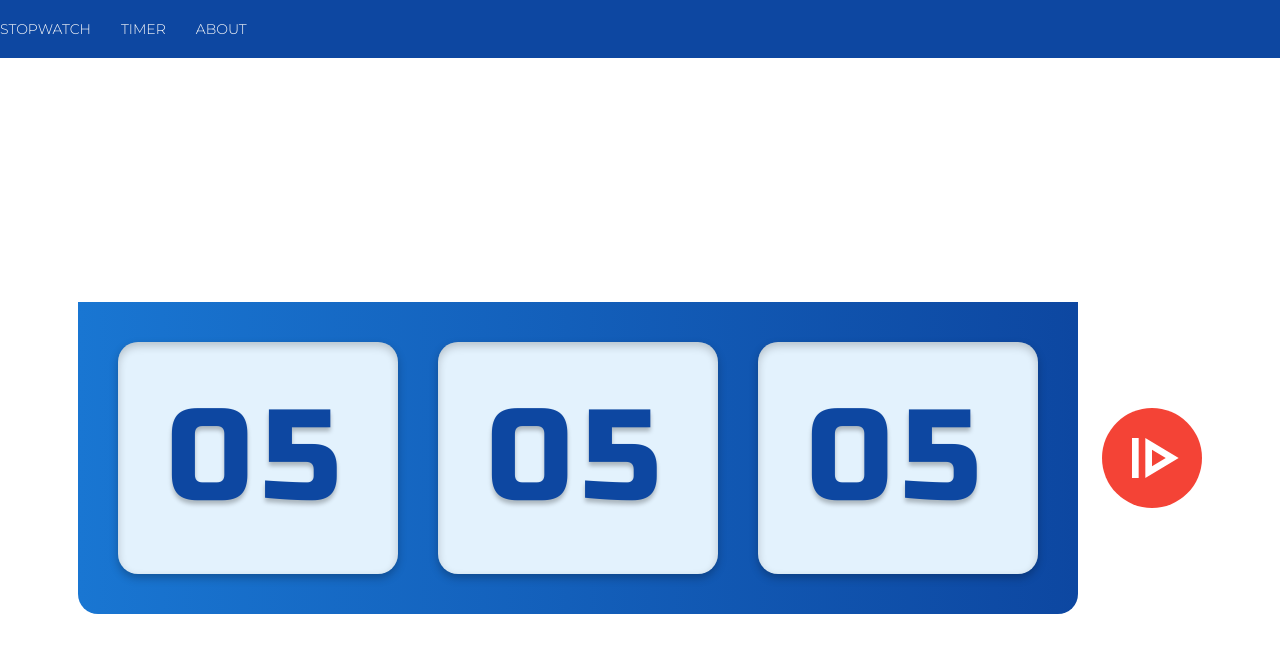
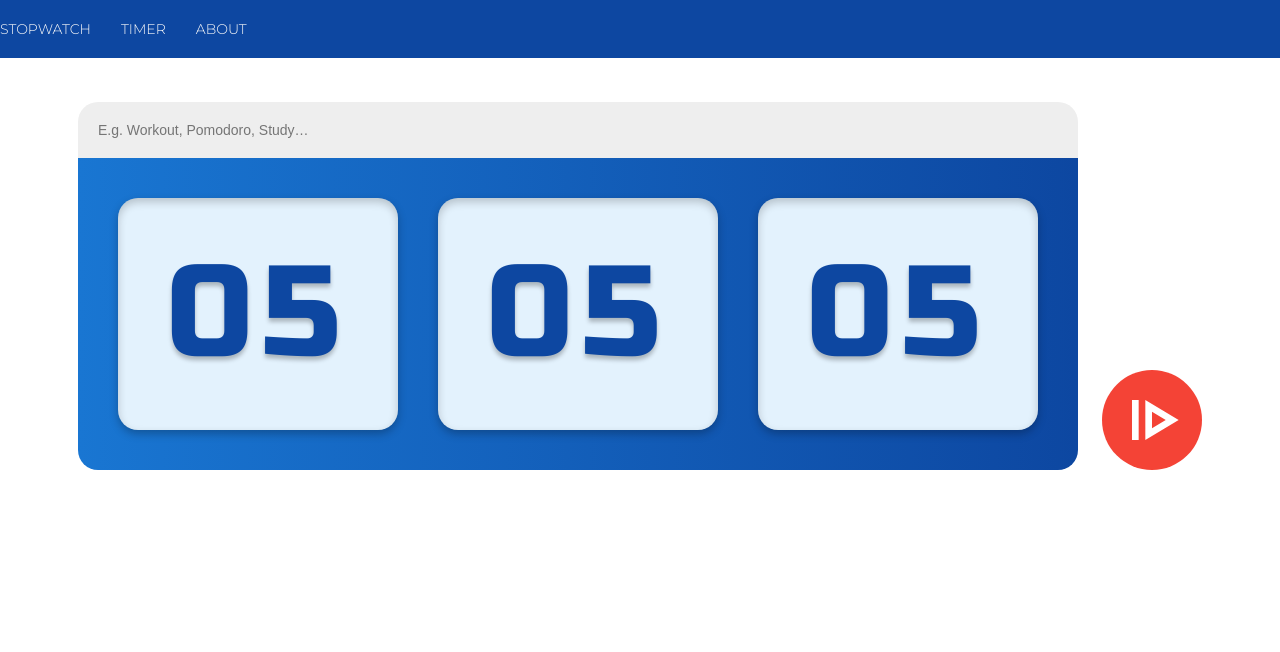
Before and after one commit to sirajularfin/simple-stopwatch, a Next.js app: page / in a window 1280 px wide. Shown: the top 652 px of the page. Built offline with nearby package versions, Linux system fonts and the light colour scheme; no server answers.

Commit message:
add changes in text input

```diff
--- a/src/app/page.tsx
+++ b/src/app/page.tsx
@@ -1,17 +1,24 @@
-import DisplayTimer from '@/components/DisplayTimer/DisplayTimer';
+import { getTranslations } from 'next-intl/server';
 
 import { APPLICATION_MODES } from '@/common/types/constants';
 import ActionButton from '@/components/ActionButton/ActionButton';
+import DisplayTimer from '@/components/DisplayTimer/DisplayTimer';
+import TextInput from '@/components/TextInput/TextInput';
 import classes from './style.module.scss';
 
-export default function Home() {
+export default async function Home() {
+	const t = await getTranslations();
+
 	return (
 		<div className={classes.container}>
-			<div className={classes.timerPreset}>
-				<DisplayTimer
-					count={5}
-					mode={APPLICATION_MODES.TIMER}
-				/>
+			<div className={classes.wrapper}>
+				<div className={classes.timerPreset}>
+					<TextInput placeholder={t('savePreset_placeholder')} />
+					<DisplayTimer
+						count={5}
+						mode={APPLICATION_MODES.TIMER}
+					/>
+				</div>
 				<ActionButton isPlaying={false} />
 			</div>
 		</div>
--- a/src/app/style.module.scss
+++ b/src/app/style.module.scss
@@ -1,12 +1,17 @@
 .container {
+  display: flex;
+  flex-direction: column;
   align-items: center;
-  display: flex;
-  height: 100vh;
-  justify-content: center;
+  margin-top: convertPxToRem(44);
 }
 
 .timerPreset {
-  align-items: center;
+  display: flex;
+  flex-direction: column;
+}
+
+.wrapper {
   display: flex;
   gap: convertPxToRem(24);
+  align-items: end;
 }
--- a/src/assets/index.ts
+++ b/src/assets/index.ts
@@ -1,4 +1,6 @@
+import MailIcon from './svg/mail-icon.svg';
 import PauseIcon from './svg/pause-icon.svg';
 import ResumeIcon from './svg/resume-icon.svg';
+import StopIcon from './svg/stop-icon.svg';
 
-export { PauseIcon, ResumeIcon };
+export { MailIcon, PauseIcon, ResumeIcon, StopIcon };
--- a/src/common/styles/globals.scss
+++ b/src/common/styles/globals.scss
@@ -5,6 +5,7 @@ body{
 }
 
 main {
-	min-height: 100vh;
 	max-width: $default-max-width;
+	margin: 0 auto;
+	min-height: calc(100vh - convertPxToRem(57));
 }
--- a/src/components/MainHeader/MainHeader.tsx
+++ b/src/components/MainHeader/MainHeader.tsx
@@ -10,9 +10,9 @@ const MainHeader: React.FC = async () => {
 	return (
 		<header className={classes.container}>
 			<ul>
-				<Typography variant='listItem'>{t('navItems_stopwatch')}</Typography>
-				<Typography variant='listItem'>{t('navItems_timer')}</Typography>
-				<Typography variant='listItem'>{t('navItems_about')}</Typography>
+				<Typography variant='listItem'>{t('headerItems_stopwatch')}</Typography>
+				<Typography variant='listItem'>{t('headerItems_timer')}</Typography>
+				<Typography variant='listItem'>{t('headerItems_about')}</Typography>
 			</ul>
 		</header>
 	);
--- a/src/components/TextInput/TextInput.module.scss
+++ /dev/null
@@ -1,58 +0,0 @@
-.container {
-  display: flex;
-  flex-direction: column;
-  width: 100%;
-}
-
-.inputWrapper {
-  display: flex;
-  align-items: center;
-  gap: convertPxToRem(10);
-  background: $color-grey-100;
-  border-radius: convertPxToRem(100);
-  padding: convertPxToRem(15) convertPxToRem(30);
-}
-
-.textInput {
-  border: none;
-  width: 100%;
-  background: $color-transparent;
-  margin: 0 !important;
-  padding: 0 !important;
-  color: $color-black;
-  font-size: convertPxToRem(14);
-  font-weight: 400;
-  line-height: 100%;
-  &:focus {
-    border: 0;
-    outline: 0;
-  }
-  &::placeholder {
-    font-weight: 300;
-    color: $color-grey-600;
-  }
-}
-
-.textInputError {
-  outline: convertPxToRem(2) solid $color-red-500;
-  background: $color-grey-50;
-}
-
-.error {
-  display: 'block';
-  color: $color-red-500;
-  font-size: convertPxToRem(12);
-  font-weight: 400;
-  margin-top: convertPxToRem(2);
-  margin-left: convertPxToRem(20);
-  text-align: left;
-}
-
-.helperText {
-  color: $color-grey-600;
-  font-size: convertPxToRem(12);
-  font-weight: 300;
-  margin-top: convertPxToRem(8);
-  margin-left: convertPxToRem(20);
-  text-align: left;
-}
--- a/src/components/TextInput/TextInput.tsx
+++ b/src/components/TextInput/TextInput.tsx
@@ -1,45 +1,23 @@
 import classNames from 'classnames';
-import { useTranslations } from 'next-intl';
 import React from 'react';
 
-import Typography from '../Typography/Typography';
-import classes from './TextInput.module.scss';
+import classes from './style.module.scss';
 
 interface TextInputProps extends React.InputHTMLAttributes<HTMLInputElement> {
 	error?: string[];
 	helperText?: string;
-  customStyle?: string;
-  startIcon?: React.ReactNode;
-  endIcon?: React.ReactNode;
 }
 
-const TextInput: React.FC<TextInputProps> = ({
-  error,
-  helperText,
-  customStyle,
-  startIcon,
-  endIcon,
-  ...props
-}) => {
-  const t = useTranslations();
-
+const TextInput: React.FC<TextInputProps> = ({ error, helperText, ...props }) => {
 	return (
-    <div className={classes.container}>
 		<div
-        className={classNames(customStyle, classes.inputWrapper, {
+			className={classNames(classes.inputWrapper, {
 				[classes.textInputError]: error,
-        })}
-      >
-        {startIcon}
-        <input className={classes.textInput} {...props} />
-        {endIcon}
-      </div>
-      {Array.isArray(error) && error.length > 0 && (
-        <Typography className={classes.error}>{t(error[0])}</Typography>
-      )}
-      {helperText && (
-        <Typography className={classes.helperText}>{helperText}</Typography>
-      )}
+			})}>
+			<input
+				className={classes.textInput}
+				{...props}
+			/>
 		</div>
 	);
 };
--- /dev/null
+++ b/src/components/TextInput/style.module.scss
@@ -0,0 +1,25 @@
+.inputWrapper {
+	display: flex;
+	gap: convertPxToRem(10);
+	background: $color-grey-200;
+	border-top-left-radius: convertPxToRem(20);
+	border-top-right-radius: convertPxToRem(20);
+	padding: convertPxToRem(20);
+}
+
+.textInput {
+	border: none;
+	width: 100%;
+	background: $color-transparent;
+	margin: 0 !important;
+	padding: 0 !important;
+	color: $color-black;
+	font-size: convertPxToRem(14);
+	&:focus {
+		border: 0;
+		outline: 0;
+	}
+	&::placeholder {
+		color: $color-grey-600;
+	}
+}
--- a/src/translations/en.json
+++ b/src/translations/en.json
@@ -1,6 +1,8 @@
 {
 	"button_play": "Play",
-	"navItems_stopwatch": "Stopwatch",
-	"navItems_timer": "Timer",
-	"navItems_about": "About"
+	"headerItems_stopwatch": "Stopwatch",
+	"headerItems_timer": "Timer",
+	"headerItems_about": "About",
+	"savePreset_placeholder": "E.g. Workout, Pomodoro, Study…",
+	"savePreset_button": "Save Preset"
 }
```
Also changed, not shown: src/assets/svg/mail-icon.svg (added), src/assets/svg/stop-icon.svg (added). Lines whose indentation alone changed are shown as unchanged.
